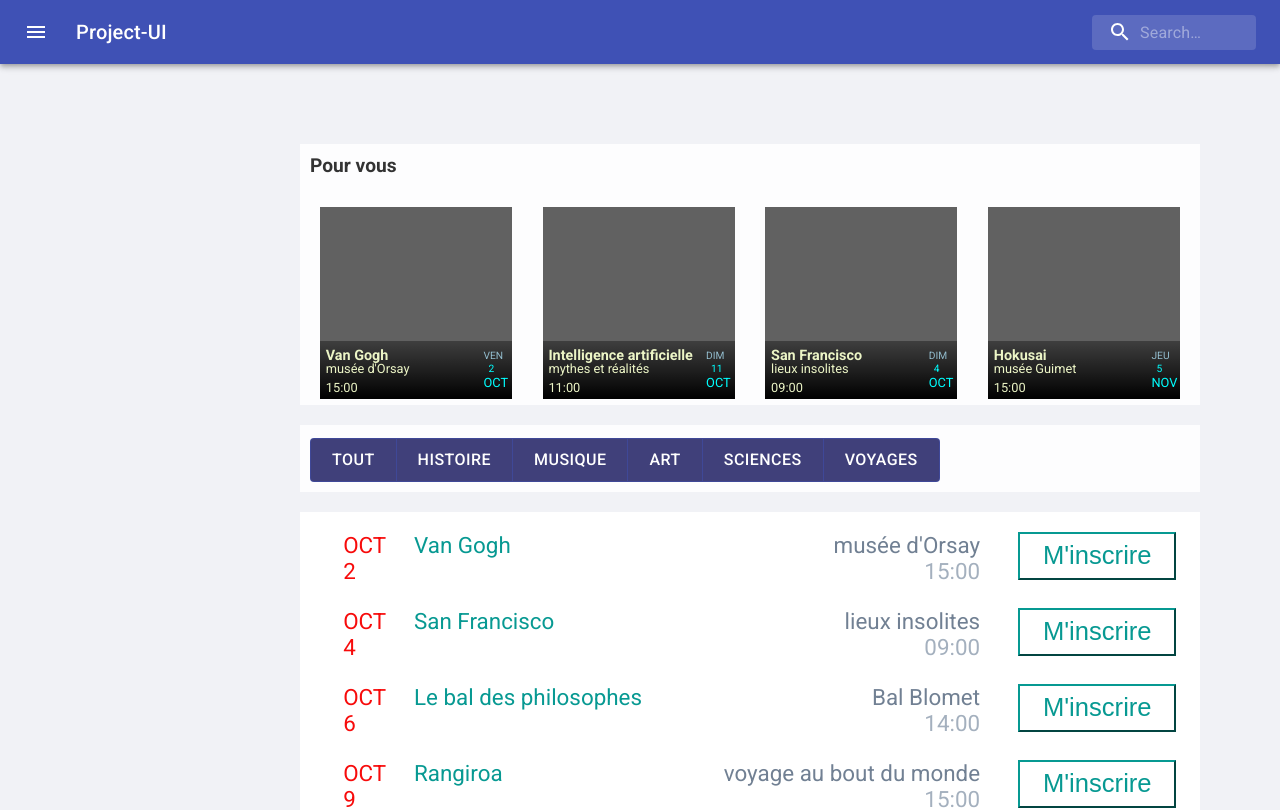
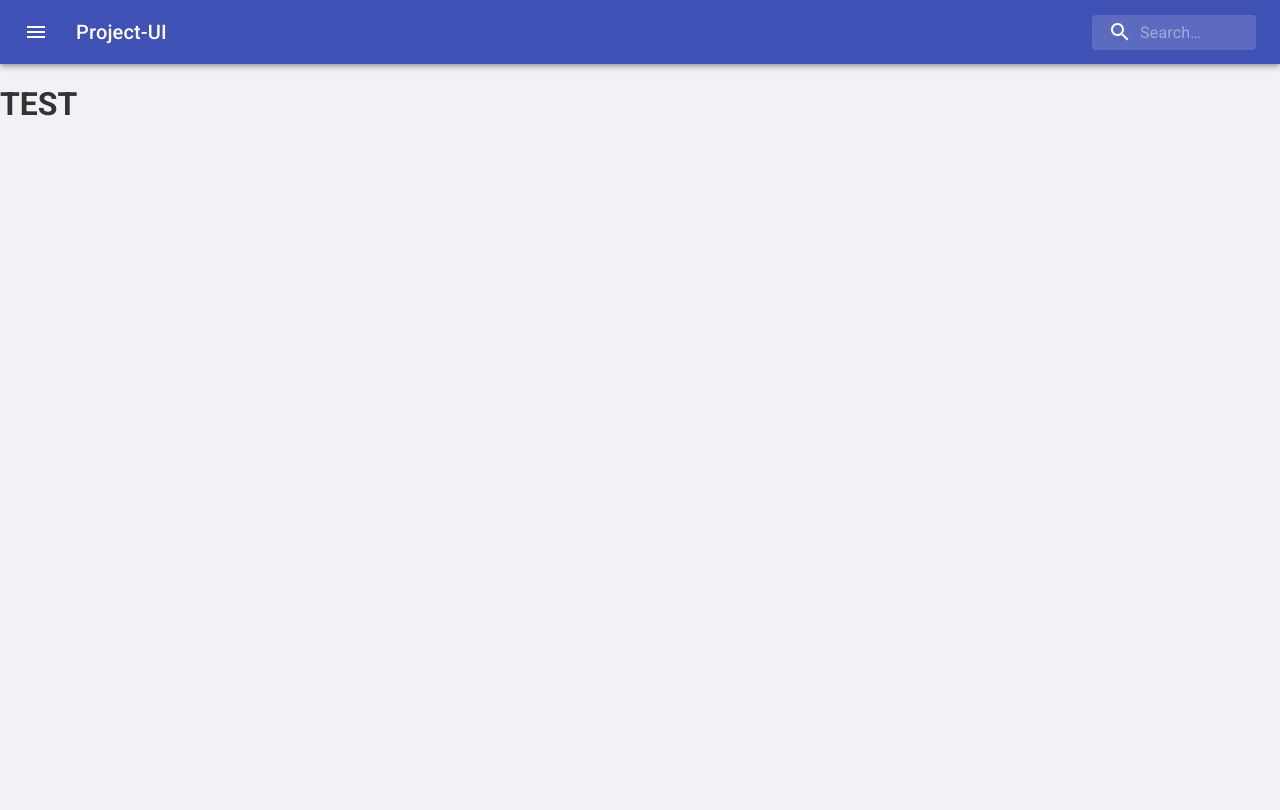
Before and after one commit to antoinedelorme/firstReact, a React (Create React App) app: page /event in a window 1280 px wide. Shown: the top 810 px of the page. Built offline with nearby package versions, Linux system fonts and the light colour scheme.

Commit message:
Router + NAVBAR first fucntional (NAVBAR very basic)

```diff
--- a/src/App.js
+++ b/src/App.js
@@ -1,14 +1,18 @@
 import React from "react";
 import Home from "./home";
 import Nav from "./nav";
+import Event from "./event";
 
-import { BrowserRouter as Router, Switch } from "react-router-dom";
+import { BrowserRouter as Router, Switch, Route } from "react-router-dom";
 
 export default function App() {
   return (
     <Router>
       <Nav />
-      <Home />
+      <Switch>
+        <Route path="/" exact component={Home}></Route>
+        <Route path="/event" component={Event}></Route>
+      </Switch>
     </Router>
   );
 }
--- /dev/null
+++ b/src/event.js
@@ -0,0 +1,7 @@
+import React from "react";
+
+import { Link } from "react-router-dom";
+
+export default () => {
+  return <h1> TEST</h1>;
+};
```
